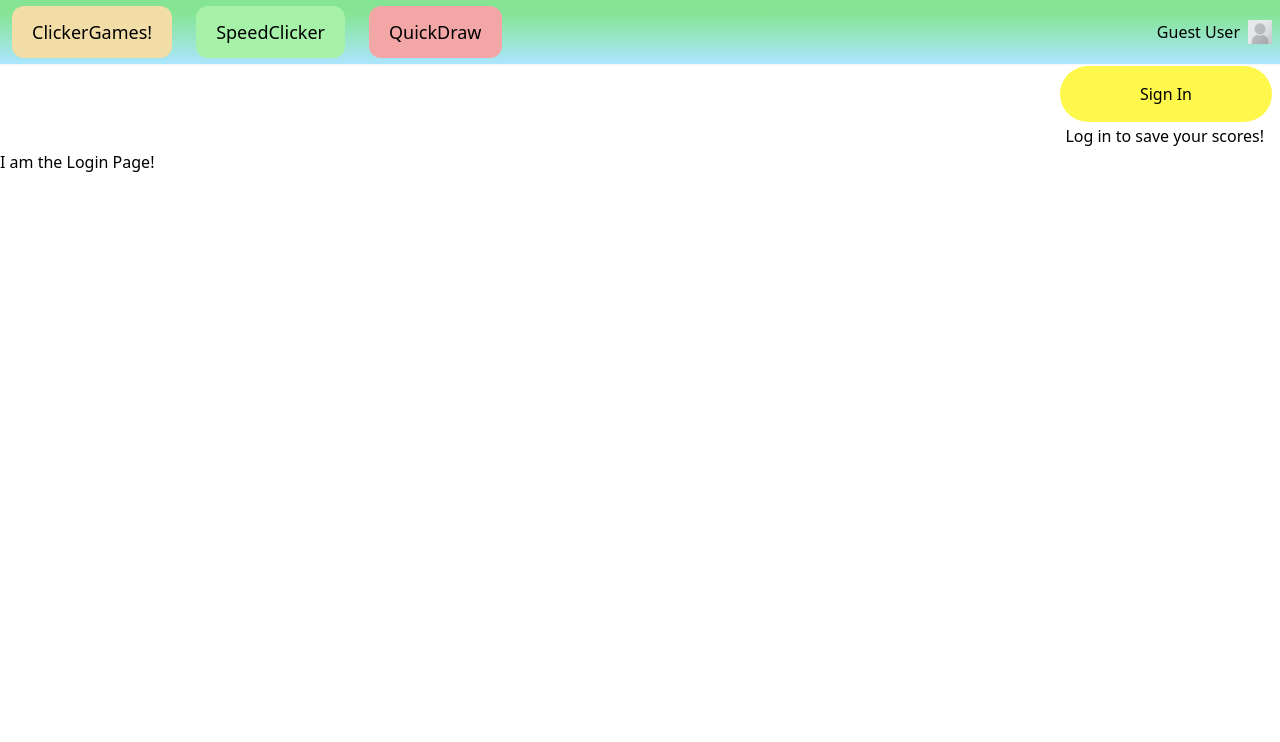
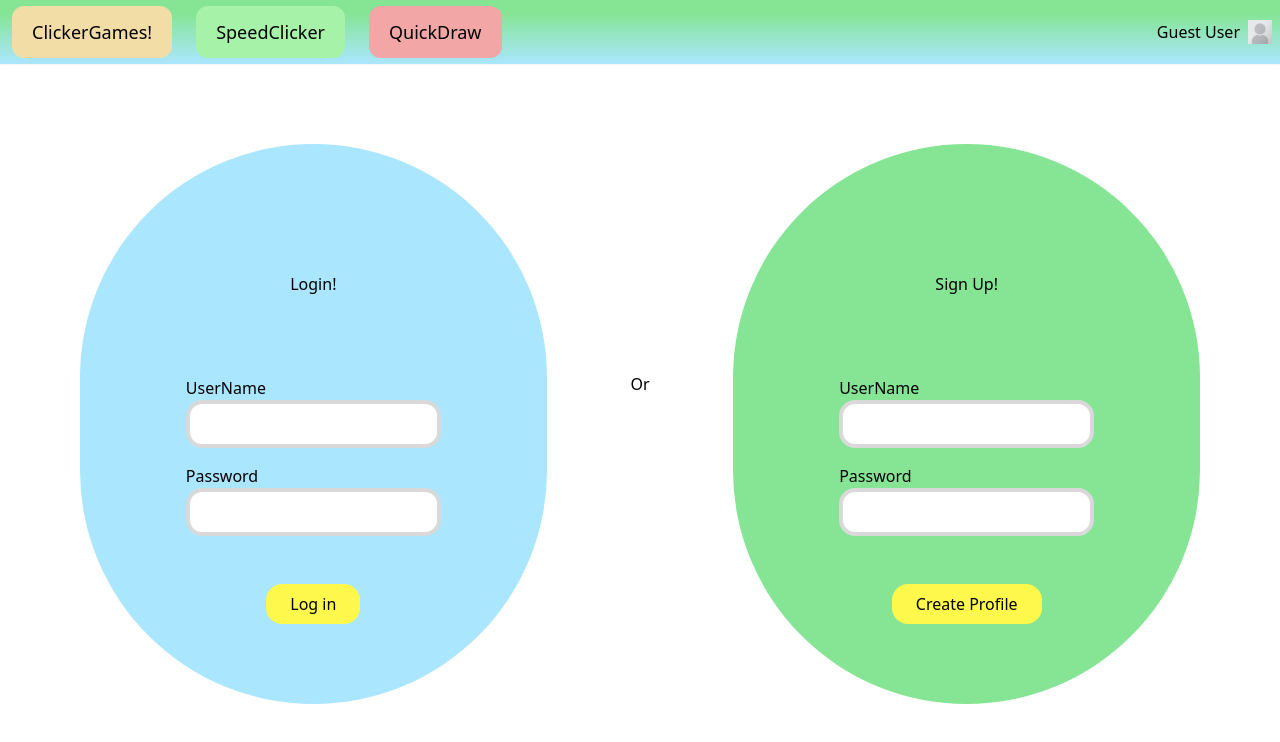
Before and after one commit to Ost-Ethan/Clicker-Games, a React (Vite) app in the folder client/: page /UserLogin in a window 1280 px wide. Shown: the top 742 px of the page. Built offline with nearby package versions, Linux system fonts and the light colour scheme.

Commit message:
added a signout button component and a logged in use state that determines when the log out button should display. also the log in page now displays a page when the user is logged in.

```diff
--- a/client/src/App.tsx
+++ b/client/src/App.tsx
@@ -4,16 +4,24 @@ import { Navbar } from './components/Navbar';
 import { SpeedClicker } from './pages/SpeedClicker';
 import { HomePage } from './pages/HomePage';
 import { UserLogin } from './pages/UserLogin';
+import { useState } from 'react';
 
 export default function App() {
+  const [loggedIn, setLoggedIn] = useState(false);
+
   return (
     <Routes>
-      <Route path="/" element={<Navbar />}>
+      <Route
+        path="/"
+        element={<Navbar loggedIn={loggedIn} setLoggedIn={setLoggedIn} />}>
         <Route path="SpeedClicker" element={<SpeedClicker />} />
         <Route path="Results" />
         <Route path="Home" element={<HomePage />} />
         <Route path="Profile" />
-        <Route path="UserLogin" element={<UserLogin />} />
+        <Route
+          path="UserLogin"
+          element={<UserLogin setLoggedIn={setLoggedIn} loggedIn={loggedIn} />}
+        />
       </Route>
     </Routes>
   );
--- /dev/null
+++ b/client/src/components/LogInForm.tsx
@@ -0,0 +1,52 @@
+import { FormEvent, useState } from 'react';
+
+export function LogInForm({ buttonText, submitFunction }) {
+  const [username, setUsername] = useState('');
+  const [inputPassword, setInputPassword] = useState('');
+  function handleSubmit(event: FormEvent) {
+    event.preventDefault();
+    const userInfo = {
+      username,
+      inputPassword,
+    };
+    console.log(userInfo);
+    setUsername('');
+    setInputPassword('');
+    submitFunction(userInfo);
+  }
+
+  return (
+    <form
+      onSubmit={handleSubmit}
+      className="USERNAME-FORM flex flex-wrap flex-col"
+      id="LogInForm">
+      <label className="text-left" htmlFor="username">
+        UserName
+      </label>
+      <input
+        required
+        id="username"
+        type="text"
+        value={username}
+        onChange={(e) => setUsername(e.target.value)}
+        className="w-42 border-solid border-4 border-grayLogin rounded-2xl p-2"
+      />
+      <label className="mt-4" htmlFor="password">
+        Password
+      </label>
+      <input
+        required
+        value={inputPassword}
+        onChange={(e) => setInputPassword(e.target.value)}
+        id="password"
+        type="text"
+        className="w-42 border-solid border-4 border-grayLogin rounded-2xl p-2"
+      />
+      <button
+        className="mt-12 self-center py-2 px-6 w-30 bg-yellowLogin rounded-2xl"
+        type="submit">
+        {buttonText}
+      </button>
+    </form>
+  );
+}
--- /dev/null
+++ b/client/src/components/LoginHeaderButton.tsx
@@ -0,0 +1,20 @@
+import { Link } from 'react-router-dom';
+
+export function LoginHeaderButton({ setOnLoginPage }) {
+  return (
+    <>
+      <div className="LOG-IN-BUTTON basis-full flex justify-end mx-2 my-0.5">
+        <Link to={`UserLogin`}>
+          <button
+            className="p-4 px-20 bg-yellowLogin rounded-full"
+            onClick={() => setOnLoginPage(true)}>
+            Sign In
+          </button>
+        </Link>
+      </div>
+      <div className="basis-full flex justify-end mx-4 my-0.5">
+        <p>Log in to save your scores!</p>
+      </div>
+    </>
+  );
+}
--- a/client/src/components/Navbar.tsx
+++ b/client/src/components/Navbar.tsx
@@ -1,23 +1,42 @@
 import { Link, Outlet } from 'react-router-dom';
 import './Navbar.css';
+import { useState } from 'react';
+import { LoginHeaderButton } from './LoginHeaderButton';
+import { SignOutHeaderButton } from './SignOutHeaderButton';
 
-export function Navbar() {
+type NavbarProps = {
+  loggedIn: boolean;
+  setLoggedIn: (state: boolean) => void;
+};
+
+export function Navbar({ loggedIn, setLoggedIn }: NavbarProps) {
+  const [onLoginPage, setOnLoginPage] = useState(true);
+
   return (
     <div>
       <div className="NAVBAR-CONTAINER bg-gradient-to-b from-greenGrad from-20% to-blueGrad to-100% shadow-sm flex h-16 items-center">
         <div className="NAVBAR-ENTRIES-GAMELIST  flex text-lg basis-1/2">
           <div className="CLICKER-GAMES-ENTRY p-3 m-3  bg-yellowHead rounded-xl">
-            <Link to="/home" className="m-2">
+            <Link
+              to="/home"
+              className="m-2"
+              onClick={() => setOnLoginPage(false)}>
               ClickerGames!
             </Link>
           </div>
           <div className="SPEED-CLICKER-ENTRY p-3 m-3  bg-greenHead rounded-xl">
-            <Link to="/SpeedClicker" className="m-2">
+            <Link
+              to="/SpeedClicker"
+              className="m-2"
+              onClick={() => setOnLoginPage(false)}>
               SpeedClicker
             </Link>
           </div>
           <div className="QUICKDRAW-ENTRY p-3 m-3  bg-redHead rounded-xl">
-            <Link to="/QuickDraw" className="m-2">
+            <Link
+              to="/QuickDraw"
+              className="m-2"
+              onClick={() => setOnLoginPage(false)}>
               QuickDraw
             </Link>
           </div>
@@ -31,16 +50,12 @@ export function Navbar() {
           </div>
         </div>
       </div>
-      <div className="LOG-IN-BUTTON basis-full flex justify-end mx-2 my-0.5">
-        <Link to={`UserLogin`}>
-          <button className="p-4 px-20 bg-yellowLogin rounded-full">
-            Sign In
-          </button>
-        </Link>
-      </div>
-      <div className="basis-full flex justify-end mx-4 my-0.5">
-        <p>Log in to save your scores!</p>
-      </div>
+      {loggedIn || onLoginPage || (
+        <LoginHeaderButton setOnLoginPage={setOnLoginPage} />
+      )}
+      {loggedIn && (
+        <SignOutHeaderButton setLoggedIn={setLoggedIn} loggedIn={false} />
+      )}
       <Outlet />
     </div>
   );
--- /dev/null
+++ b/client/src/components/SignOutHeaderButton.tsx
@@ -0,0 +1,20 @@
+type SignOutHeaderButtonProps = {
+  loggedIn: boolean;
+  setLoggedIn: (state: boolean) => void;
+};
+
+export function SignOutHeaderButton({ setLoggedIn }: SignOutHeaderButtonProps) {
+  return (
+    <div className="LOG-IN-BUTTON basis-full flex justify-end mx-2 my-0.5">
+      <button
+        className="p-4 px-20 bg-yellowLogin rounded-full"
+        onClick={() => {
+          setLoggedIn(false);
+          sessionStorage.removeItem('token');
+          console.log('firing handleSignOut');
+        }}>
+        Sign Out
+      </button>
+    </div>
+  );
+}
--- a/client/src/pages/UserLogin.tsx
+++ b/client/src/pages/UserLogin.tsx
@@ -1,3 +1,71 @@
-export function UserLogin() {
-  return <div>I am the Login Page!</div>;
+import { LogInForm } from '../components/LogInForm';
+
+export function UserLogin({ setLoggedIn, loggedIn }) {
+  if (loggedIn) {
+    return (
+      <>
+        <div> You are already signed in!</div>
+        <button>Sign Out</button>
+      </>
+    );
+  }
+
+  async function handleSignUp(userInfo) {
+    try {
+      const res = await fetch('/api/users/sign-up', {
+        method: 'POST',
+        body: JSON.stringify(userInfo),
+        headers: { 'content-type': 'application/json' },
+      });
+      if (!res.ok) {
+        throw new Error(`${res.status}`);
+      }
+      console.log(res.status);
+    } catch (err) {
+      console.log(err);
+    }
+  }
+
+  async function handleLogIn(userInfo) {
+    try {
+      const res = await fetch('/api/users/sign-in', {
+        method: 'POST',
+        body: JSON.stringify(userInfo),
+        headers: { 'content-type': 'application/json' },
+      });
+      if (!res.ok) {
+        throw new Error(`${res.status}`);
+      }
+
+      const { user, token } = await res.json();
+      sessionStorage.setItem('token', token);
+      console.log('Signed in', user, '; receieved token:', token);
+      setLoggedIn(true);
+    } catch (err) {
+      console.log(err);
+    }
+  }
+
+  return (
+    <div className="flex">
+      <div className="LOGIN-COLUMN rounded-full pb-20 mt-20 ml-20 bg-blueGrad flex flex-wrap justify-center basis-5/12">
+        <div className="LOGIN-TEXT flex justify-center self-start w-full mt-32 mb-20">
+          Login!
+        </div>
+        <LogInForm buttonText={'Log in'} submitFunction={handleLogIn} />
+      </div>
+      <div className="flex flex-wrap content-center justify-center basis-2/12">
+        Or
+      </div>
+      <div className="LOGIN-COLUMN rounded-full pb-20 mt-20 mr-20 bg-greenGrad flex flex-wrap justify-center basis-5/12">
+        <div className="LOGIN-TEXT flex justify-center self-start w-full mt-32 mb-20">
+          Sign Up!
+        </div>
+        <LogInForm
+          buttonText={'Create Profile'}
+          submitFunction={handleSignUp}
+        />
+      </div>
+    </div>
+  );
 }
--- a/client/tailwind.config.js
+++ b/client/tailwind.config.js
@@ -12,6 +12,7 @@ export default {
       orangeScoreboard: '#FFBC58',
       blueScoreboard: '#7F84FF',
       yellowLogin: '#FFF84C',
+      grayLogin: '#D9D9D9',
     },
     extend: {},
   },
```
Also changed, not shown: 1 other file (tests, documents, lock files or other folders).
